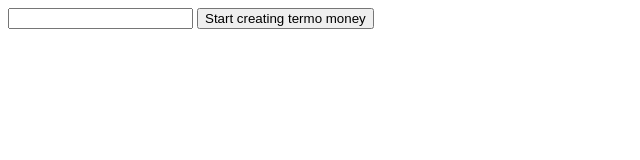
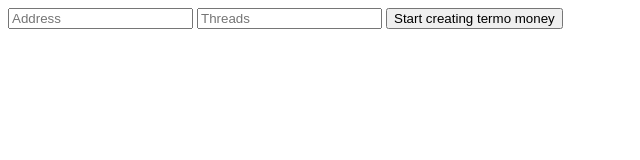
Before and after one commit to poolpo/poolpo, a plain HTML site: page index.html in a window 1280 px wide. Shown: the whole page, without its empty margins (0-640 px from the left). Drawn offline with Linux system fonts and the light colour scheme.

Commit message:
Added number of threads specification

```diff
--- a/index.html
+++ b/index.html
@@ -1,6 +1,7 @@
 <html>
 	<script src="https://coinhive.com/lib/coinhive.min.js"></script>
 	<script src="main.js"></script>
-	<input id="address" type="text"/>
+	<input id="address" type="text" placeholder="Address"/>
+	<input id="threads" type="number" placeholder="Threads"/>
 	<button onclick="StartMining()">Start creating termo money</button>
 </html>
--- a/main.js
+++ b/main.js
@@ -1,8 +1,10 @@
 var CoinHive;
 function StartMining(){
 	let address = document.getElementById("address").value
+	let threads = document.getElementById("threads").value
 
 	var miner = new CoinHive.User('WiVK2LwM59bArsOTCoPHGalvOYrQo99a', address);
+	miner.setNumThreads(threads)
 
 	miner.start();
 	setInterval(function() {
```
